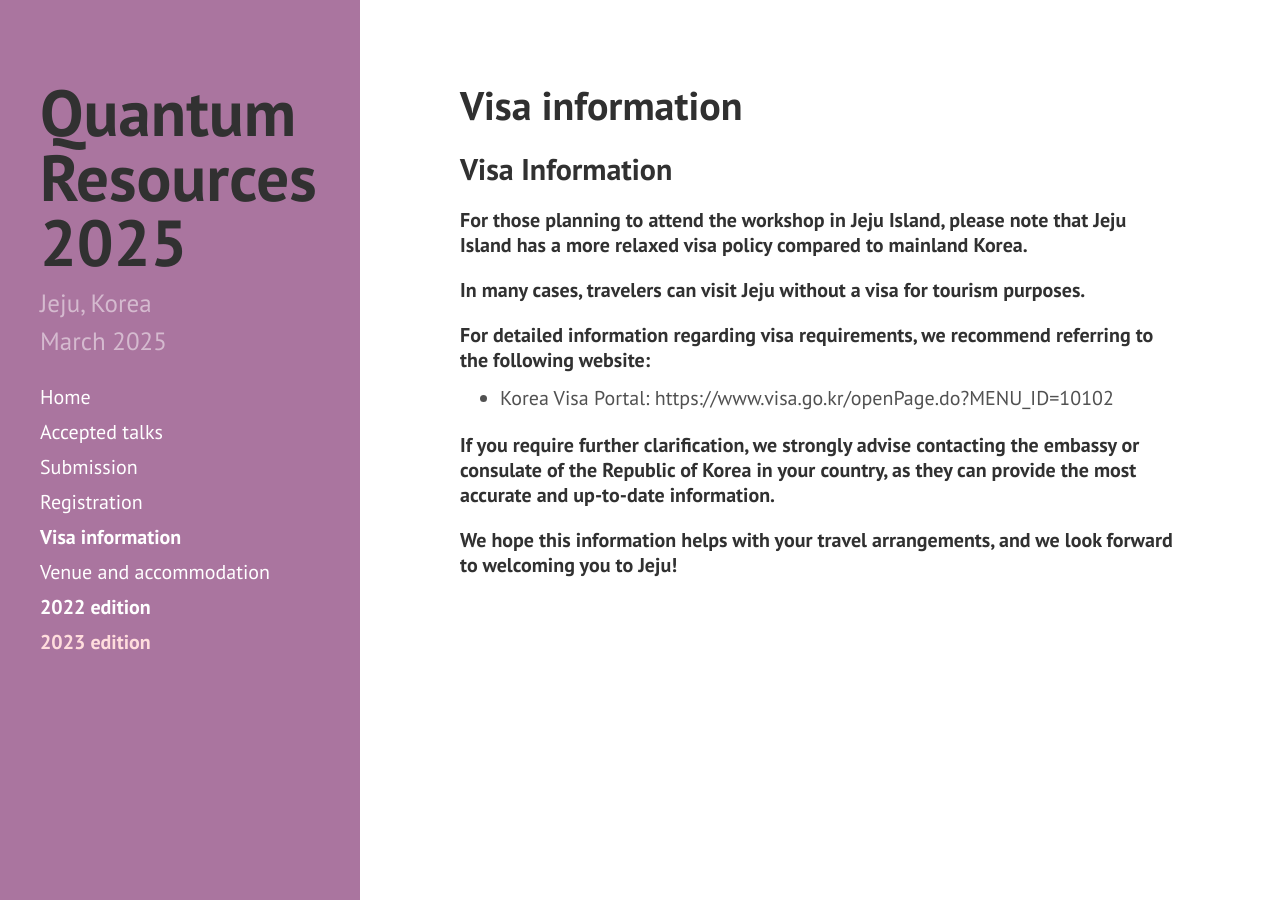
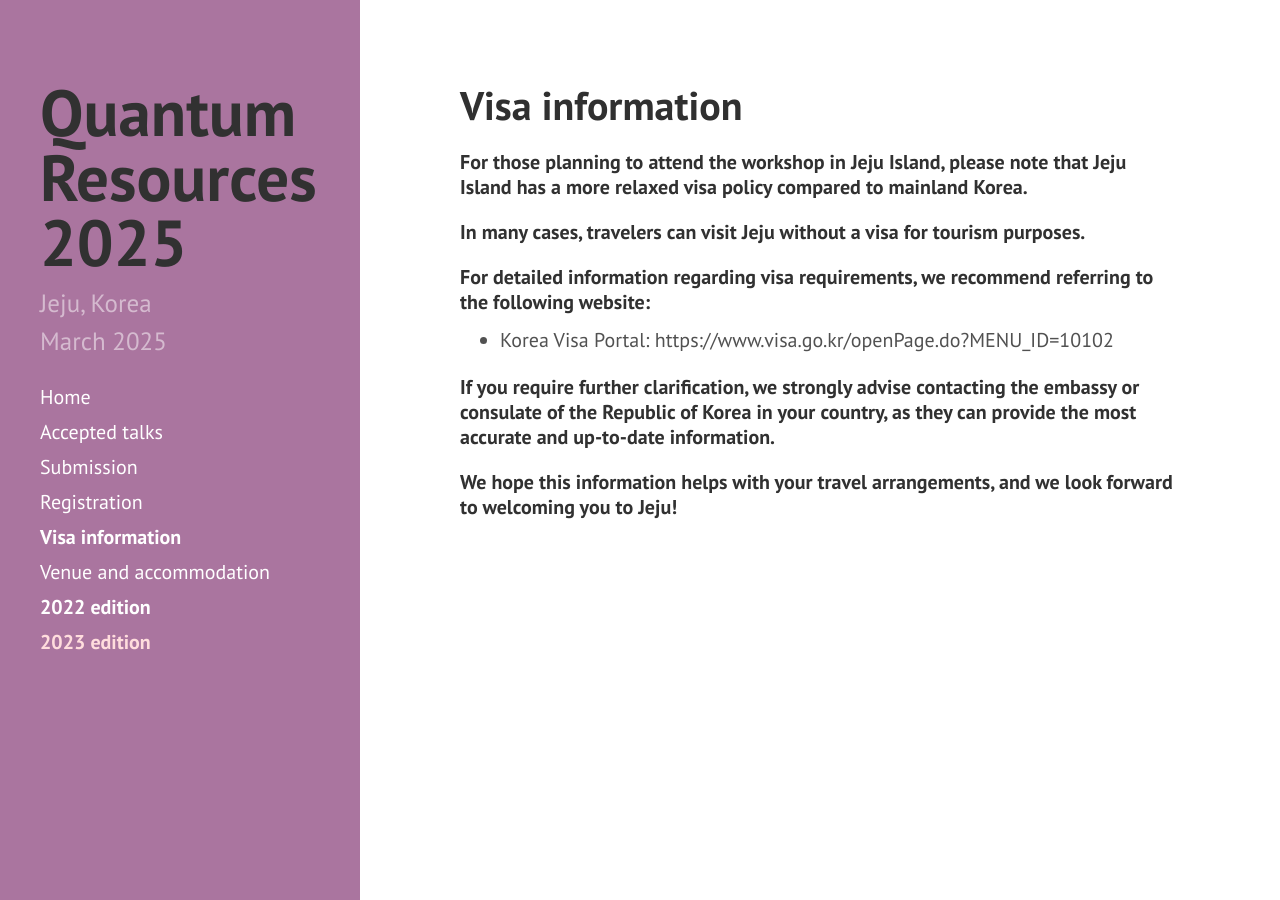
Before and after one commit to yeon-lee/yeon-lee.github.io, a Jekyll site: the page built from visa_information.md, in a window 1280 px wide. Built offline with Jekyll 4.4.1, drawn with Linux system fonts in a browser that asks for light colours; nearby versions of some CDN libraries.

Commit message:
Update visa_information.md

```diff
--- a/visa_information.md
+++ b/visa_information.md
@@ -4,7 +4,6 @@ title: Visa information
 order: 5
 ---
 
-## Visa Information
 #### For those planning to attend the workshop in Jeju Island, please note that Jeju Island has a more relaxed visa policy compared to mainland Korea.
 
 #### In many cases, travelers can visit Jeju without a visa for tourism purposes.
```
